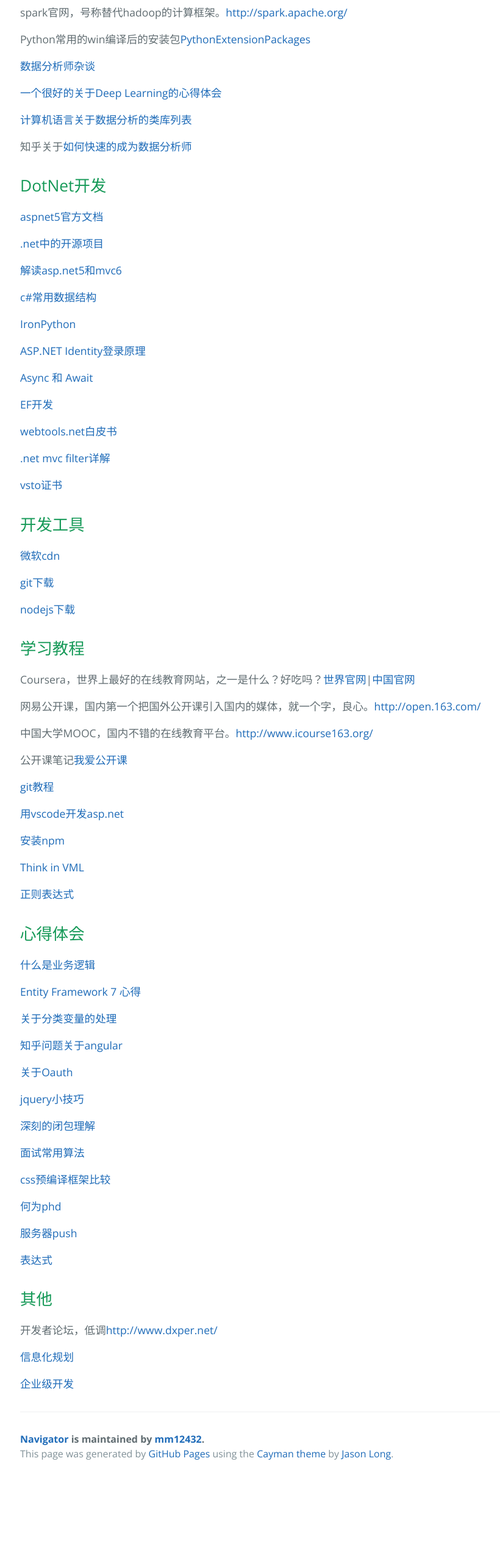
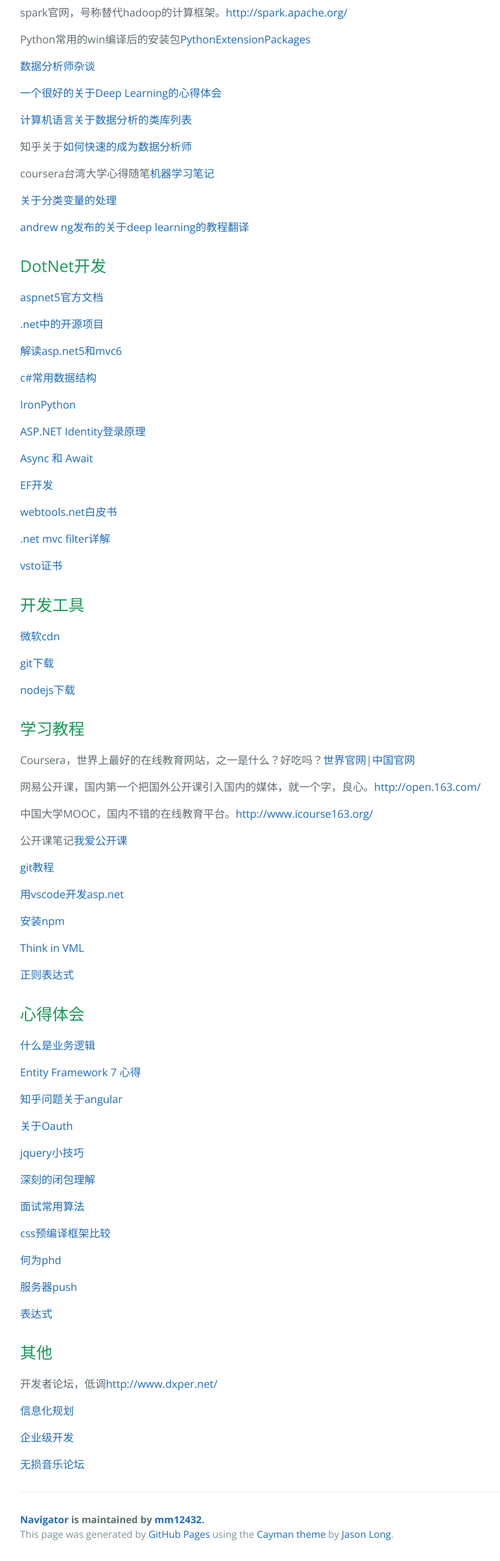
Before and after one commit to mm12432/navigator, a plain HTML site: page index.html in a window 1280 px wide. Shown: the part 2056-4616 px from the top of the page at 61% size, without its empty margins (191-1011 px from the left). Before the commit the page ends 4484 px from the top, so only its background shows below. Drawn offline with nearby package versions, Linux system fonts and the light colour scheme.

```diff
--- a/index.html
+++ b/index.html
@@ -103,6 +103,12 @@
 
 <p>知乎关于<a href="https://www.zhihu.com/question/29265587">如何快速的成为数据分析师</a></p>
 
+<p>coursera台湾大学心得随笔<a href="http://www.cnblogs.com/HappyAngel/category/348262.html">机器学习笔记</a></p>
+
+<p><a href="http://www.zhihu.com/question/38438477">关于分类变量的处理</a></p>
+
+<p><a href="http://deeplearning.stanford.edu/wiki/index.php/UFLDL%E6%95%99%E7%A8%8B">andrew ng发布的关于deep learning的教程翻译</a></p>
+
 <h2>
 <a id="dotnet开发" class="anchor" href="#dotnet%E5%BC%80%E5%8F%91" aria-hidden="true"><span aria-hidden="true" class="octicon octicon-link"></span></a>DotNet开发</h2>
 
@@ -165,8 +171,6 @@
 
 <p><a href="http://www.cnblogs.com/CreateMyself/p/4796724.html">Entity Framework 7 心得</a></p>
 
-<p><a href="http://www.zhihu.com/question/38438477">关于分类变量的处理</a></p>
-
 <p><a href="http://www.zhihu.com/question/21151483">知乎问题关于angular</a></p>
 
 <p><a href="http://www.cnblogs.com/dudu/p/oauth-dotnetopenauth-client-credentials-grant.html">关于Oauth</a></p>
@@ -194,6 +198,8 @@
 
 <p><a href="http://www.cnblogs.com/cntosoft/archive/2012/05/28/2521332.html">企业级开发</a></p>
 
+<p><a href="http://bbs.besgold.com/">无损音乐论坛</a></p>
+
       <footer class="site-footer">
         <span class="site-footer-owner"><a href="https://github.com/mm12432/navigator">Navigator</a> is maintained by <a href="https://github.com/mm12432">mm12432</a>.</span>
 
```
Also changed, not shown: params.json (+1 -1 lines).
